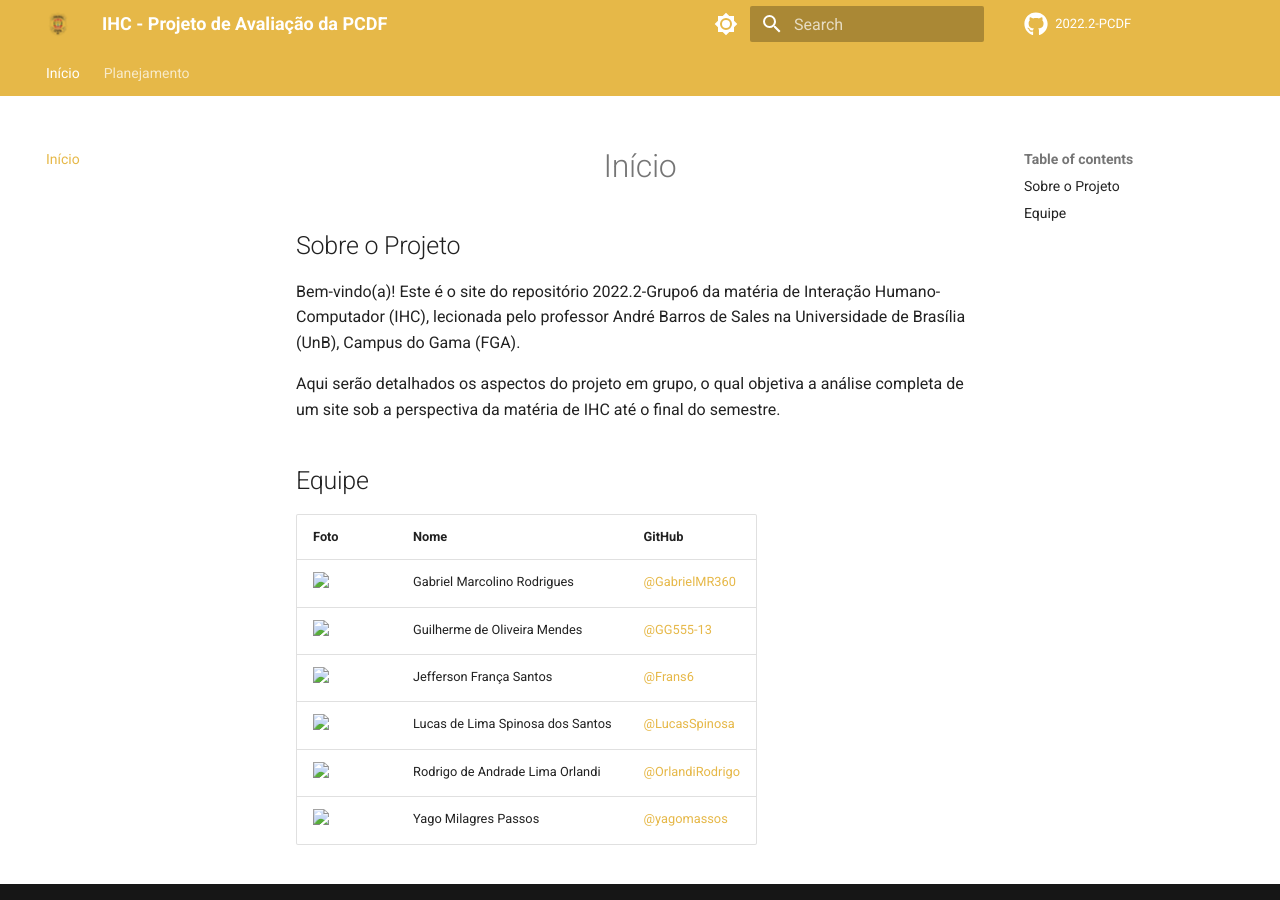
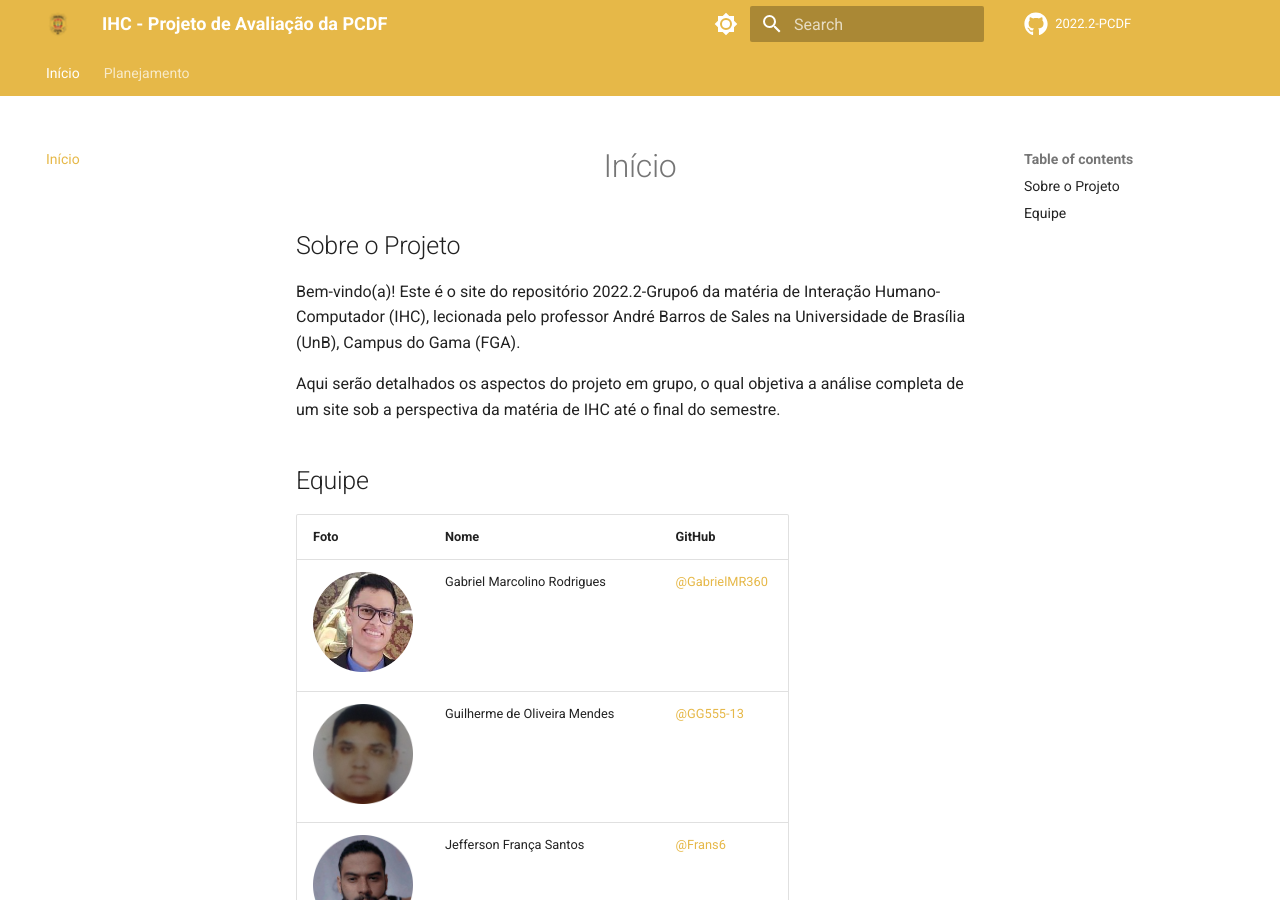
Before and after one commit to Interacao-Humano-Computador/2022.2-PCDF, an MkDocs documentation site: the page built from docs/index.md, in a window 1280 px wide and 900 px high. Built offline with MkDocs 1.6.1 and Material for MkDocs 9.7.7, drawn with Linux system fonts in a browser that asks for light colours; comment, search, counter and statistics services are not loaded.

Commit message:
Alterando caminho da pasta de imagens

```diff
--- a/docs/index.md
+++ b/docs/index.md
@@ -9,9 +9,9 @@
 
 | Foto | Nome | GitHub |
 | ---- | ---- | ------ |
-| <img src="_media/team/gabriel.png" width="100"> | Gabriel Marcolino Rodrigues | [@GabrielMR360](https://github.com/GabrielMR360) |
-| <img src="_media/team/guilherme.png" width="100"> | Guilherme de Oliveira Mendes | [@GG555-13](https://github.com/GG555-13) |
-| <img src="_media/team/jefferson.png" width="100"> | Jefferson França Santos | [@Frans6](https://github.com/Frans6) |
-| <img src="_media/team/lucas.png" width="100"> | Lucas de Lima Spinosa dos Santos | [@LucasSpinosa](https://github.com/LucasSpinosa) |
-| <img src="_media/team/rodrigo.png" width="100"> | Rodrigo de Andrade Lima Orlandi | [@OrlandiRodrigo](https://github.com/OrlandiRodrigo) |
-| <img src="_media/team/yago.png" width="100"> | Yago Milagres Passos | [@yagomassos](https://github.com/yagompassos) |
+| <img src="images/team/gabriel.png" width="100"> | Gabriel Marcolino Rodrigues | [@GabrielMR360](https://github.com/GabrielMR360) |
+| <img src="images/team/guilherme.png" width="100"> | Guilherme de Oliveira Mendes | [@GG555-13](https://github.com/GG555-13) |
+| <img src="images/team/jefferson.png" width="100"> | Jefferson França Santos | [@Frans6](https://github.com/Frans6) |
+| <img src="images/team/lucas.png" width="100"> | Lucas de Lima Spinosa dos Santos | [@LucasSpinosa](https://github.com/LucasSpinosa) |
+| <img src="images/team/rodrigo.png" width="100"> | Rodrigo de Andrade Lima Orlandi | [@OrlandiRodrigo](https://github.com/OrlandiRodrigo) |
+| <img src="images/team/yago.png" width="100"> | Yago Milagres Passos | [@yagomassos](https://github.com/yagompassos) |
```
